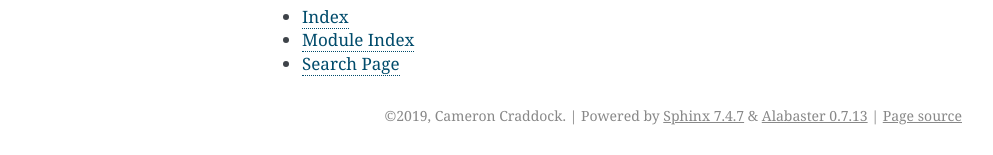
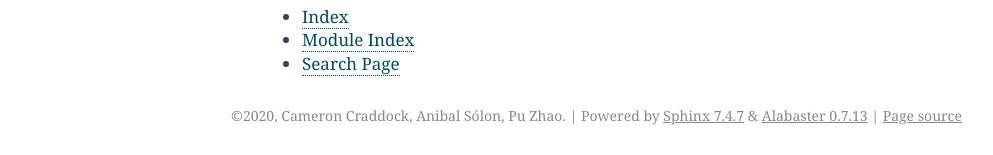
Before and after one commit to radiome-lab/radiome, a Sphinx documentation site: the page built from docs/index.rst, in a window 1280 px wide. Shown: the part 742-897 px from the top of the page, without its empty margins (148-1141 px from the left). Built offline with Sphinx 7.4.7, drawn with Linux system fonts in a browser that asks for light colours; pages that are not in the unit, such as notebooks, are missing from menus; the version number is read from the project's files by our own code.

Commit message:
fix sphinx generation for namespace package

```diff
--- a/docs/conf.py
+++ b/docs/conf.py
@@ -20,9 +20,10 @@
 #
 import os
 import sys
+
 sys.path.insert(0, os.path.abspath('..'))
-
-import radiome
+sys.path.insert(0, os.path.abspath('../radiome'))
+import radiome.core
 
 # -- General configuration ---------------------------------------------
 
@@ -48,17 +49,17 @@
 
 # General information about the project.
 project = u'radiome'
-copyright = u"2019, Cameron Craddock"
-author = u"Cameron Craddock"
+copyright = u"2020, Cameron Craddock, Anibal Sólon, Pu Zhao"
+author = u"Cameron Craddock, Anibal Sólon, Pu Zhao"
 
 # The version info for the project you're documenting, acts as replacement
 # for |version| and |release|, also used in various other places throughout
 # the built documents.
 #
 # The short X.Y version.
-version = radiome.__version__
+version = radiome.core.__version__
 # The full version, including alpha/beta/rc tags.
-release = radiome.__version__
+release = radiome.core.__version__
 
 # The language for content autogenerated by Sphinx. Refer to documentation
 # for a list of supported languages.
@@ -78,7 +79,6 @@
 # If true, `todo` and `todoList` produce output, else they produce nothing.
 todo_include_todos = False
 
-
 # -- Options for HTML output -------------------------------------------
 
 # The theme to use for HTML and HTML Help pages.  See the documentation for
@@ -97,12 +97,10 @@
 # so a file named "default.css" will overwrite the builtin "default.css".
 html_static_path = ['_static']
 
-
 # -- Options for HTMLHelp output ---------------------------------------
 
 # Output file base name for HTML help builder.
 htmlhelp_basename = 'radiomedoc'
-
 
 # -- Options for LaTeX output ------------------------------------------
 
@@ -133,7 +131,6 @@
      u'Cameron Craddock', 'manual'),
 ]
 
-
 # -- Options for manual page output ------------------------------------
 
 # One entry per manual page. List of tuples
@@ -143,7 +140,6 @@
      u'radiome Documentation',
      [author], 1)
 ]
-
 
 # -- Options for Texinfo output ----------------------------------------
 
```
